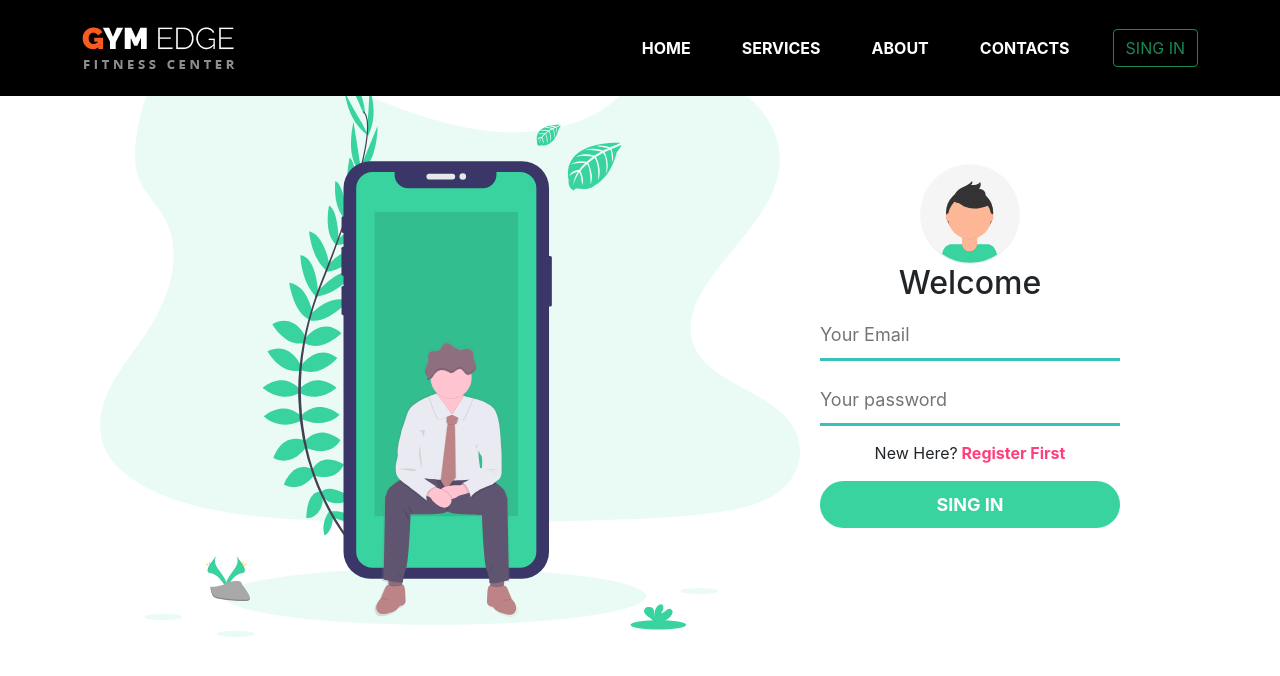
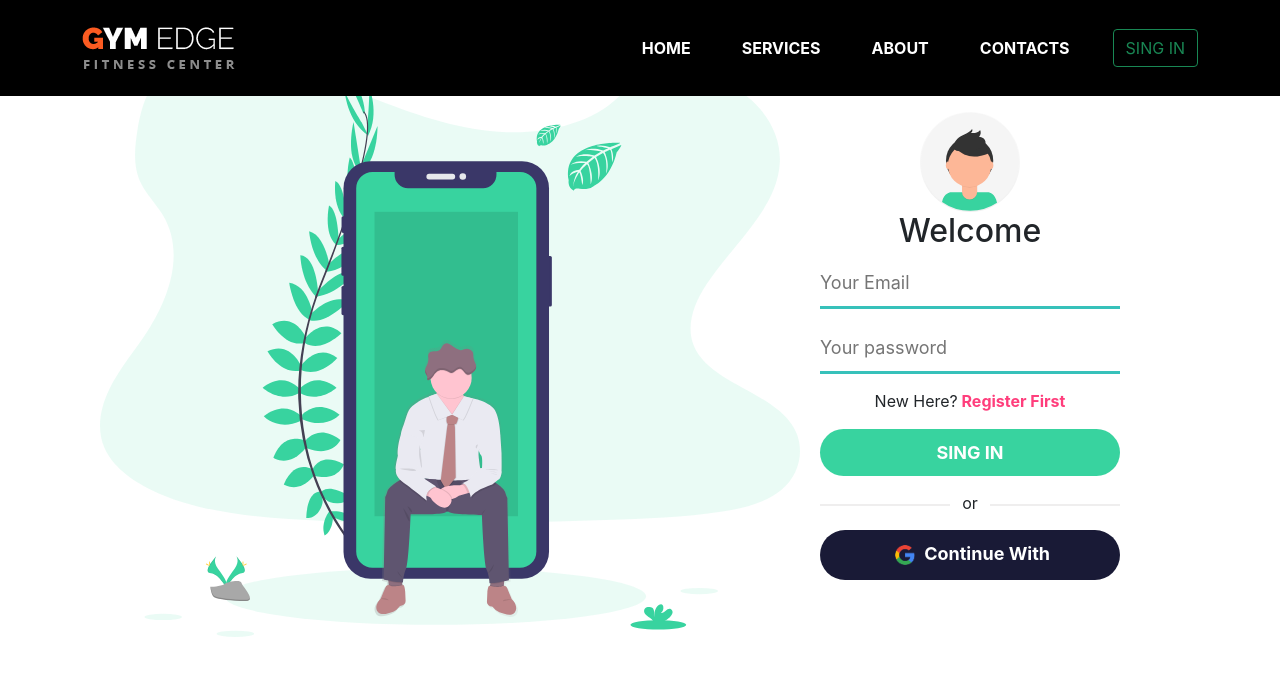
Before and after one commit to Sajalhowlader/gym-edge, a React (Create React App) app: page /login in a window 1280 px wide. Shown: the top 676 px of the page. Built offline with nearby package versions, Linux system fonts and the light colour scheme.

Commit message:
add google sing in method

```diff
--- a/src/Pages/Submition/SingIn/SingIn.css
+++ b/src/Pages/Submition/SingIn/SingIn.css
@@ -53,3 +53,28 @@ input.sing-in-input {
 .sing-up-link a {
     text-decoration: none;
 }
+
+.or-container div {
+    height: 2px;
+    background: #efeeee;
+    width: 50%;
+    margin-top: 13px;
+}
+
+.or-container {
+    display: flex;
+    margin-top: 15px;
+    margin-bottom: 15px;
+}
+
+.google-btn img {
+    width: 30px;
+}
+
+.google-btn {
+    background-color: #10112ef5;
+}
+
+.or-container p {
+    margin: 0px 12px;
+}
--- a/src/Pages/Submition/SingIn/SingIn.js
+++ b/src/Pages/Submition/SingIn/SingIn.js
@@ -4,11 +4,18 @@ import bgImg from '../../../images/loginImg/bg.svg'
 import avatar from '../../../images/loginImg/avatar.svg'
 import './SingIn.css'
 import { Link, useNavigate } from 'react-router-dom';
-import { useSignInWithEmailAndPassword } from 'react-firebase-hooks/auth';
+import { useSignInWithEmailAndPassword, useSignInWithGoogle } from 'react-firebase-hooks/auth';
+// import { useSignInWithGoogle } from 'react-firebase-hooks/auth';
+import googleLogo from '../../../images/loginImg/google3.png'
 import auth from '../../../firebase.init';
 const SingIn = () => {
 
     const navigate = useNavigate()
+
+    const [signInWithGoogle,
+        googleUser,
+        GoogleLoading,
+        googleError] = useSignInWithGoogle(auth);
 
     const [
         signInWithEmailAndPassword,
@@ -33,6 +40,9 @@ const SingIn = () => {
         e.preventDefault()
         signInWithEmailAndPassword(userInfo.email, userInfo.password)
     }
+    const handleGoogleSingIn = () => {
+        signInWithGoogle()
+    }
     if (error) {
         alert('kecu akta')
     }
@@ -43,12 +53,13 @@ const SingIn = () => {
         <div >
             <Header color="black" />
             <div className='login-container'>
-                <form onSubmit={handleSubmit}>
+
                 <div className='login-info-container'>
                     <div className='login-logo'>
                         <img src={bgImg} alt="" />
                     </div>
                     <div className="login-info">
+                        <form onClick={handleSubmit}>
                             <div className='info'>
                                 <img src={avatar} alt="" />
                                 <h2 className=''>Welcome</h2>
@@ -62,11 +73,17 @@ const SingIn = () => {
                                 </p>
 
                                 <input className='sing-up-btn' type="submit" value="SING IN" />
-
+                                <div className='or-container'>
+                                    <div />
+                                    <p>or</p>
+                                    <div />
+                                </div>
+                                <button onClick={handleGoogleSingIn} className='sing-up-btn google-btn'><img src={googleLogo} alt="" /> Continue With</button>
+                            </div>
+                        </form>
                     </div>
                 </div>
-                    </div>
-                </form>
+
 
             </div>
         </div>
```
Also changed, not shown: src/images/loginImg/google3.png (added). Lines whose indentation alone changed are shown as unchanged.
